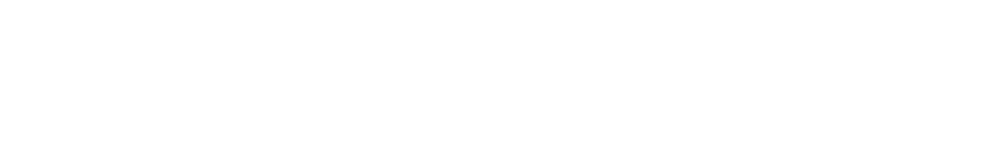
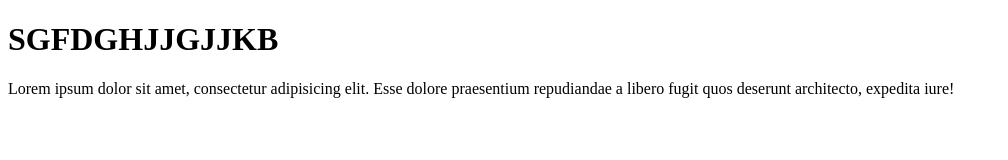
Before and after one commit to Feyzalee/cars2, a plain HTML site: page index.html in a window 1280 px wide. Shown: the whole page, without its empty margins (0-1008 px from the left). Drawn offline with Linux system fonts and the light colour scheme.

Commit message:
nimadur qildim

```diff
--- a/index.html
+++ b/index.html
@@ -1,11 +1,16 @@
-<!DOCTYPE html>
+<!doctype html>
 <html lang="en">
-<head>
-    <meta charset="UTF-8">
-    <meta name="viewport" content="width=device-width, initial-scale=1.0">
+  <head>
+    <meta charset="UTF-8" />
+    <meta name="viewport" content="width=device-width, initial-scale=1.0" />
     <title>Document</title>
-</head>
-<body>
-
-</body>
+  </head>
+  <body>
+    <h1>SGFDGHJJGJJKB</h1>
+    <p>
+      Lorem ipsum dolor sit amet, consectetur adipisicing elit. Esse dolore
+      praesentium repudiandae a libero fugit quos deserunt architecto, expedita
+      iure!
+    </p>
+  </body>
 </html>
```
